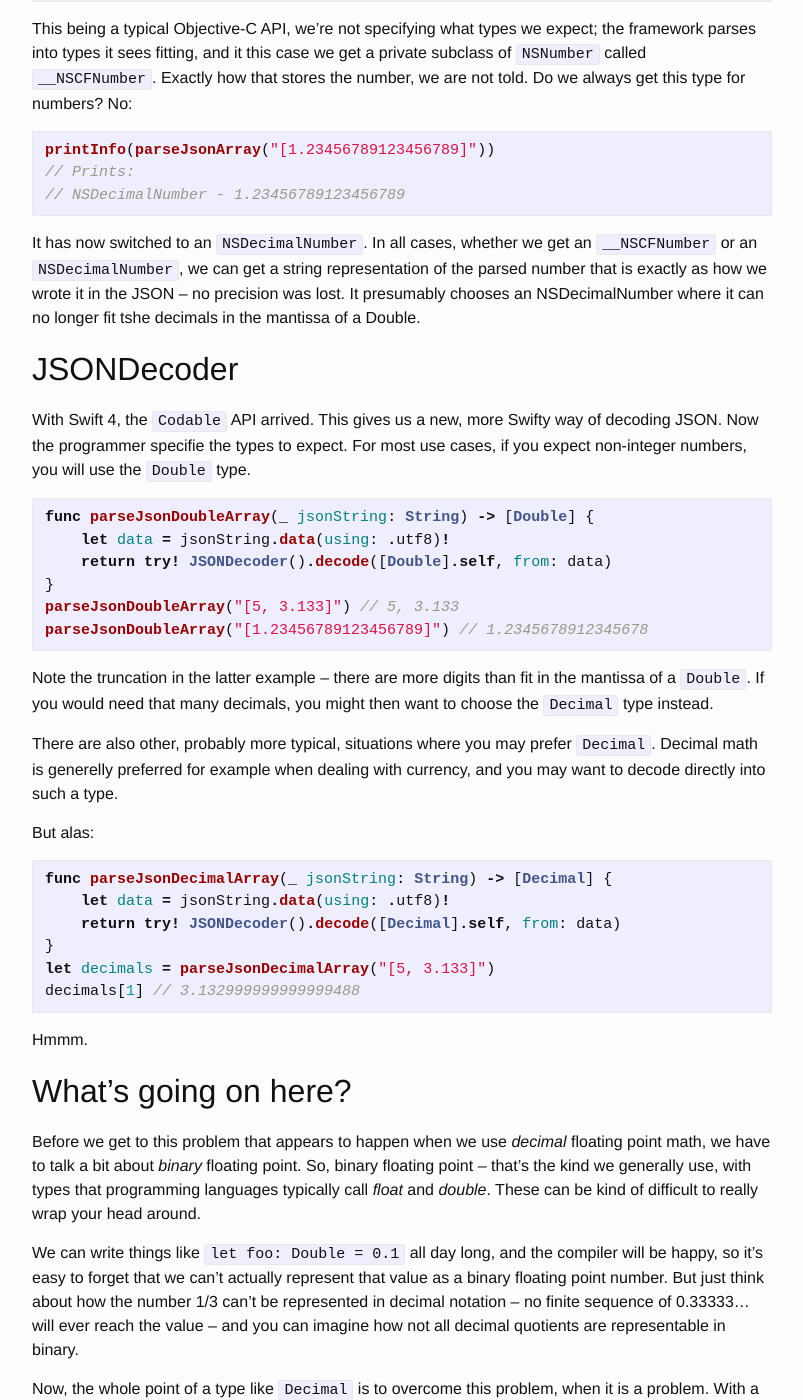
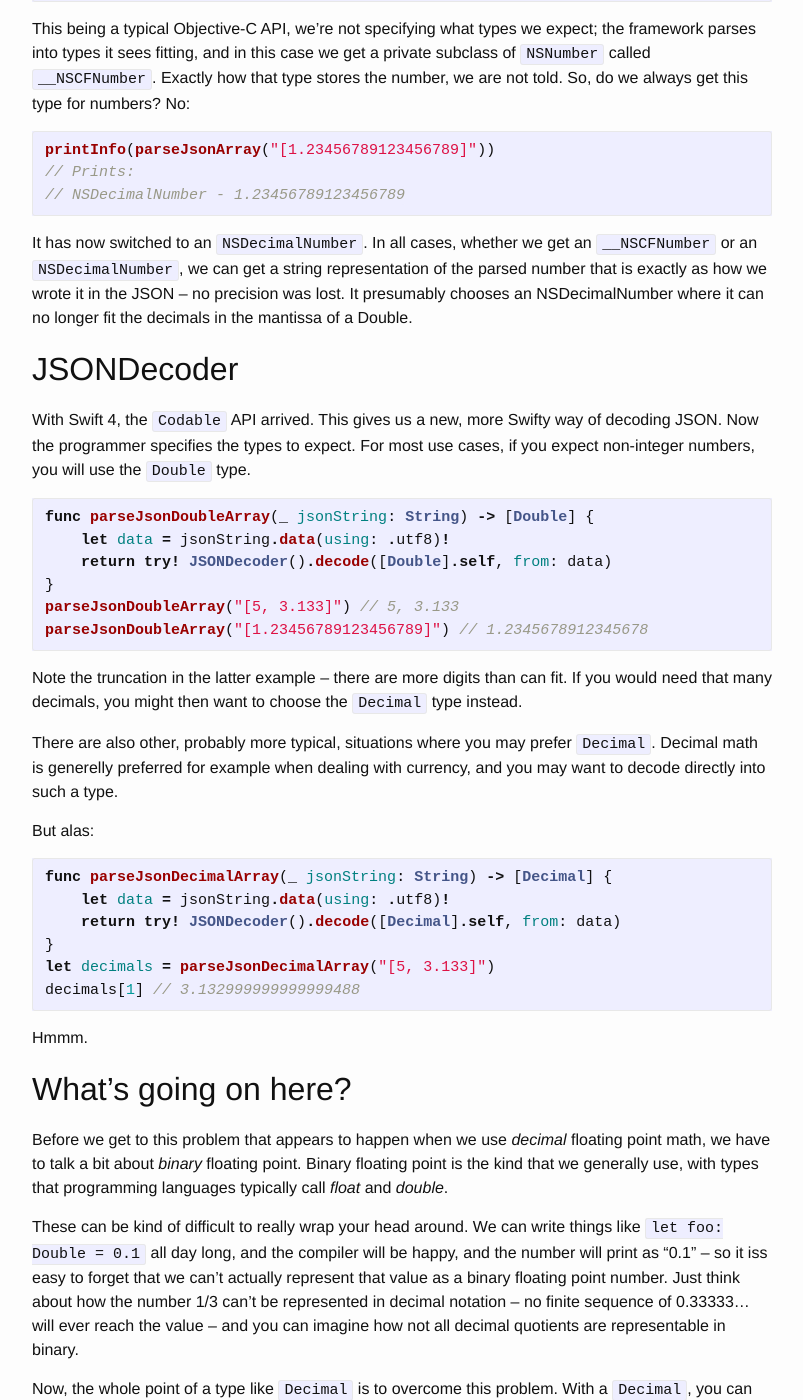
Before and after one commit to skagedal/skagedal.github.io, a Jekyll site: the page built from _posts/2017-12-30-decimal-decoding.markdown, in a window 1280 px wide and 1400 px high, scrolled down 860 px. Shown: the whole window, without its empty margins (238-1041 px from the left). Built offline with Jekyll 4.4.1, drawn with Linux system fonts in a browser that asks for light colours; some of the changed text lies outside the part shown.

Commit message:
Proof reading, copy edit and added conclusion for Decimal Decoding post

````diff
--- a/_posts/2017-12-30-decimal-decoding.markdown
+++ b/_posts/2017-12-30-decimal-decoding.markdown
@@ -29,7 +29,7 @@ printInfo(parseJsonArray("[5, 3.133]")
 // __NSCFNumber - 3.133
 ```
 
-This being a typical Objective-C API, we're not specifying what types we expect; the framework parses into types it sees fitting, and it this case we get a private subclass of `NSNumber` called `__NSCFNumber`.  Exactly how that stores the number, we are not told. Do we always get this type for numbers? No:
+This being a typical Objective-C API, we're not specifying what types we expect; the framework parses into types it sees fitting, and in this case we get a private subclass of `NSNumber` called `__NSCFNumber`.  Exactly how that type stores the number, we are not told. So, do we always get this type for numbers? No:
 
 ```swift
 printInfo(parseJsonArray("[1.23456789123456789]"))
@@ -37,11 +37,11 @@ printInfo(parseJsonArray("[1.23456789123456789]"))
 // NSDecimalNumber - 1.23456789123456789
 ```
 
-It has now switched to an `NSDecimalNumber`.  In all cases, whether we get an `__NSCFNumber` or an `NSDecimalNumber`, we can get a string representation of the parsed number that is exactly as how we wrote it in the JSON – no precision was lost. It presumably chooses an NSDecimalNumber where it can no longer fit tshe decimals in the mantissa of a Double.
+It has now switched to an `NSDecimalNumber`.  In all cases, whether we get an `__NSCFNumber` or an `NSDecimalNumber`, we can get a string representation of the parsed number that is exactly as how we wrote it in the JSON – no precision was lost. It presumably chooses an NSDecimalNumber where it can no longer fit the decimals in the mantissa of a Double.
 
 ## JSONDecoder
 
-With Swift 4, the `Codable` API arrived.  This gives us a new, more Swifty way of decoding JSON.  Now the programmer specifie the types to expect.  For most use cases, if you expect non-integer numbers, you will use the `Double` type.
+With Swift 4, the `Codable` API arrived.  This gives us a new, more Swifty way of decoding JSON.  Now the programmer specifies the types to expect.  For most use cases, if you expect non-integer numbers, you will use the `Double` type.
 
 ```swift
 func parseJsonDoubleArray(_ jsonString: String) -> [Double] {
@@ -52,7 +52,7 @@ parseJsonDoubleArray("[5, 3.133]") // 5, 3.133
 parseJsonDoubleArray("[1.23456789123456789]") // 1.2345678912345678
 ```
 
-Note the truncation in the latter example – there are more digits than fit in the mantissa of a `Double`.  If you would need that many decimals, you might then want to choose the `Decimal` type instead.
+Note the truncation in the latter example – there are more digits than can fit.  If you would need that many decimals, you might then want to choose the `Decimal` type instead.
 
 There are also other, probably more typical, situations where you may prefer `Decimal`. Decimal math is generelly preferred for example when dealing with currency, and you may want to decode directly into such a type.
 
@@ -71,19 +71,19 @@ Hmmm.
 
 ## What's going on here?
 
-Before we get to this problem that appears to happen when we use _decimal_ floating point math, we have to talk a bit about _binary_ floating point. So, binary floating point – that's the kind we generally use, with types that programming languages typically call _float_ and _double_. These can be kind of difficult to really wrap your head around.
+Before we get to this problem that appears to happen when we use _decimal_ floating point math, we have to talk a bit about _binary_ floating point. Binary floating point is the kind that we generally use, with types that programming languages typically call _float_ and _double_.
 
-We can write things like `let foo: Double = 0.1` all day long, and the compiler will be happy, so it's easy to forget that we can't actually represent that value as a binary floating point number. But just think about how the number 1/3 can't be represented in decimal notation – no finite sequence of 0.33333... will ever reach the value – and you can imagine how not all decimal quotients are representable in binary.
+These can be kind of difficult to really wrap your head around.  We can write things like `let foo: Double = 0.1` all day long, and the compiler will be happy, and the number will print as "0.1" – so it iss easy to forget that we can't actually represent that value as a binary floating point number. Just think about how the number 1/3 can't be represented in decimal notation – no finite sequence of 0.33333... will ever reach the value – and you can imagine how not all decimal quotients are representable in binary.
 
-Now, the whole point of a type like `Decimal` is to overcome this problem, when it is a problem. With a `Decimal`, you can precisely represent both 0.1 and 3.133.
+Now, the whole point of a type like `Decimal` is to overcome this problem. With a `Decimal`, you can precisely represent both 0.1 and 3.133.
 
 ```swift
 let myDecimal = Decimal(string: "3.133")! // 3.133
 ```
 
-There is no reason why a JSON decoder shouldn't be able to do this.  Unfortunately, `JSONDecoder` doesn't do JSON decoding of its own – it wraps `JSONSerialization`. One way to conclude that this is the case is to give it some invalid JSON as input, and you may recognize the errors as JSONSerialization errors, but we can also take a look at the source code – [here](https://github.com/apple/swift/blob/128092a7d60b57b8e6d69c8bda48f413b3d418b1/stdlib/public/SDK/Foundation/JSONEncoder.swift#L1060) is the call to JSONSerialization.
+There is no reason why a JSON decoder shouldn't be able to do this.  Unfortunately, `JSONDecoder` doesn't do JSON decoding of its own – it wraps `JSONSerialization`. (One way to conclude that this is the case is to give it some invalid JSON as input, and you may recognize the errors as JSONSerialization errors, but we can also take a look at the source code – [here](https://github.com/apple/swift/blob/128092a7d60b57b8e6d69c8bda48f413b3d418b1/stdlib/public/SDK/Foundation/JSONEncoder.swift#L1060) is the call to JSONSerialization.)
 
-So, we are then not simply reading a decimal number string into a decimal number type, but converting via a binary floating point number.  In [the method](https://github.com/apple/swift/blob/d726bd85a24812065cf6164514144f9bbbf9fc5d/stdlib/public/SDK/Foundation/JSONEncoder.swift#L2309-L2319) with signature `func unbox(_ value: Any, as type: Decimal.Type) throws -> Decimal?` we can find how this conversion happens.
+So, we are then not simply reading a decimal number string into a decimal number type, but converting via a binary floating point number.  In [the method](https://github.com/apple/swift/blob/d726bd85a24812065cf6164514144f9bbbf9fc5d/stdlib/public/SDK/Foundation/JSONEncoder.swift#L2309-L2319) with signature `func unbox(_ value: Any, as type: Decimal.Type) throws -> Decimal?` we find how this conversion happens.
 
 ```swift
         // Attempt to bridge from NSDecimalNumber.
@@ -123,4 +123,10 @@ func decimalBad(from double: Double) -> Decimal {
 }
 ```
 
-I might very well be missing something here. This isn't new behavior, `[[NSDecimalNumber alloc] initWithDouble:3.133]` works the same way.
+I might very well be missing something here. This isn't new behavior, `[[NSDecimalNumber alloc] initWithDouble:3.133]` works the same way. If anyone can tell me why the initializer of decimal numbers from binary floating point doesn't use the same kind of decimalization algorithm as the string representation does, I'd be curious to know.
+
+## Conclusion
+
+A few people who read the initial version of this text pointed out that the most reliable way of passing a decimal number via JSON is in a string.  That is probably the most pragmatic thing to do, if you have the possibility.  In some cases, however, the API is already a fact.  If you are using `JSONDecoder`, you might prefer to use a `Double` rather than a `Decimal` as the decoded type even if you want the end result to be a `Decimal`, and do the conversion yourself, possibly via a `String`.  Unless someone fixes `JSONDecoder`.
+
+_Thanks to Tim Vermeulen for bringing up the issue, Helge Heß and Roland Persson for discussions on the topic and Emre Berge Ergenekon for proof-reading._
````
Also changed, not shown: other parts of _posts/2017-12-30-decimal-decoding.markdown (+1 -1 lines).
